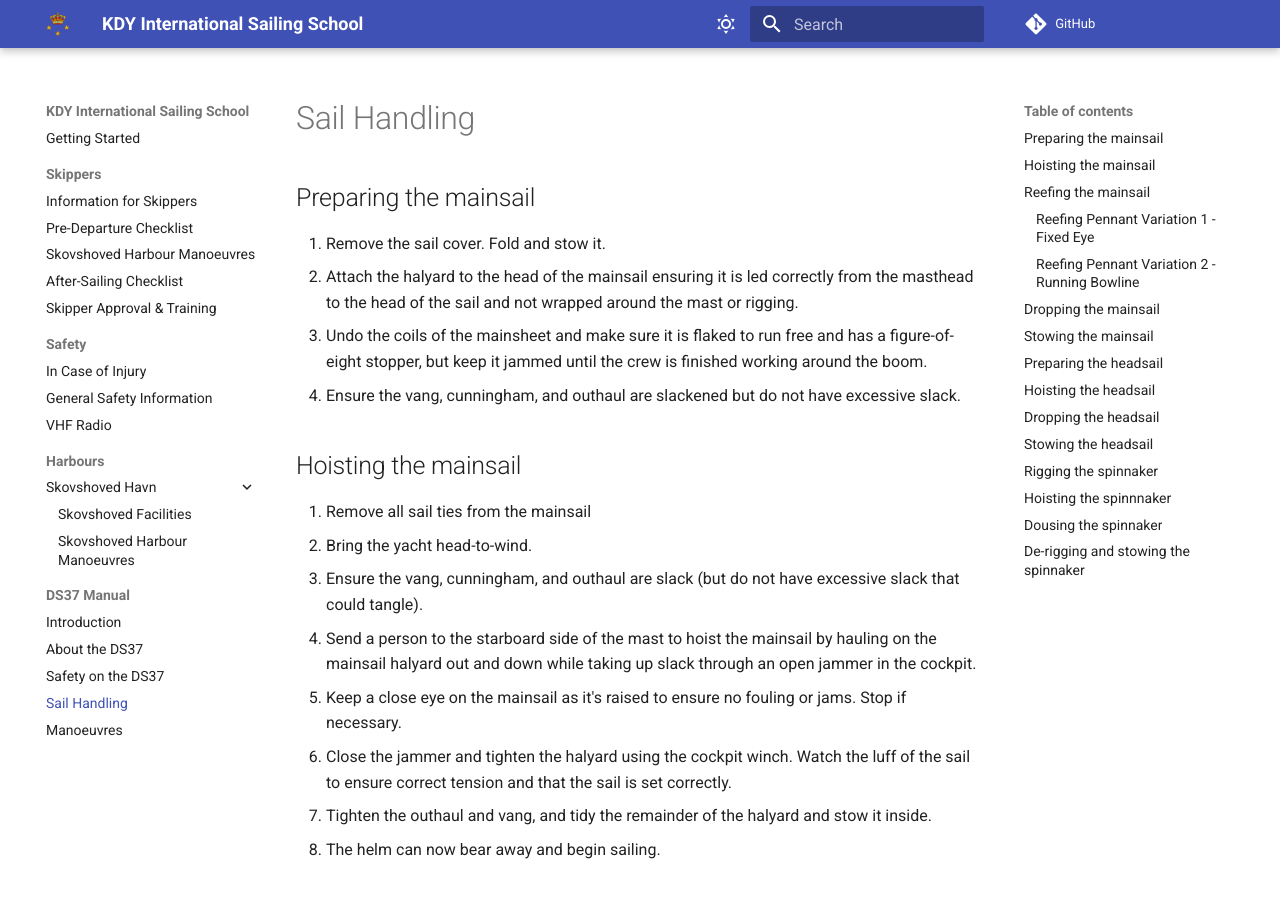
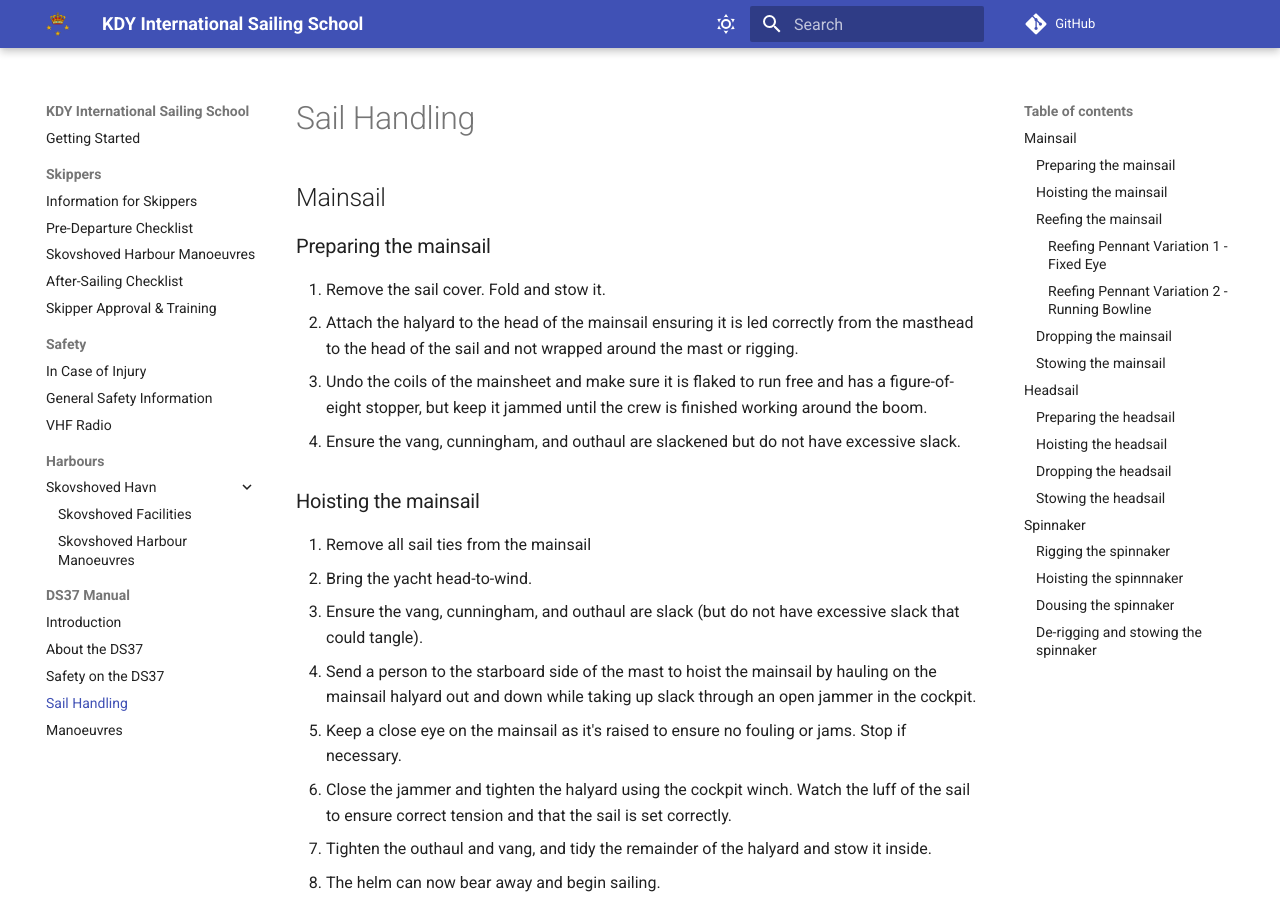
Before and after one commit to x123/kdy-iss, an MkDocs documentation site: the page built from docs/sail-handling.md, in a window 1280 px wide and 900 px high. Built offline with MkDocs 1.6.1 and Material for MkDocs 9.7.7, drawn with Linux system fonts in a browser that asks for light colours; comment, search, counter and statistics services are not loaded.

Commit message:
sail handling sections

```diff
--- a/docs/sail-handling.md
+++ b/docs/sail-handling.md
@@ -1,4 +1,6 @@
-# Preparing the mainsail
+# Mainsail
+
+## Preparing the mainsail
 
 1. Remove the sail cover. Fold and stow it.
 2. Attach the halyard to the head of the mainsail ensuring it is led correctly
@@ -10,7 +12,7 @@
 4. Ensure the vang, cunningham, and outhaul are slackened but do not have
    excessive slack.
 
-# Hoisting the mainsail
+## Hoisting the mainsail
 
 1. Remove all sail ties from the mainsail
 2. Bring the yacht head-to-wind.
@@ -28,7 +30,7 @@
    it inside.
 8. The helm can now bear away and begin sailing.
 
-# Reefing the mainsail
+## Reefing the mainsail
 
 !!! Tip
 
@@ -67,7 +69,7 @@
     be **absolutely certain** to remove the reefing tidy lines prior to shaking out
     the reef and raising the mainsail. Failure to do so will rip the mainsail.
 
-## Reefing Pennant Variation 1 - Fixed Eye
+### Reefing Pennant Variation 1 - Fixed Eye
 
 1. Open the reefing pennant jammer
 2. Haul sufficient slack in by pulling on the reefing pennant at the end of the
@@ -79,7 +81,7 @@
    below the reefing cringle
 6. Secure with a fixed bowline.
 
-## Reefing Pennant Variation 2 - Running Bowline
+### Reefing Pennant Variation 2 - Running Bowline
 
 1. Open the reefing pennant jammer
 2. Haul sufficient slack in by pulling on the reefing pennant at the end of the
@@ -94,7 +96,7 @@
 *Below: A diagram illustrating Reefing Pennant Variation 2*
 ![Reefing Pennant Variation 2 diagram](img/reefing_pennant_diagram.png)
 
-# Dropping the mainsail
+## Dropping the mainsail
 
 1. Flake the mainsail halyard so that it will run out clean without fouling.
 2. Take a few wraps of the mainsail halyard around the winch, with the jammer
@@ -110,7 +112,7 @@
 8. Tidy the mainsail around the boom using sail ties.
 9. Coil and tidy the mainsail halyard and mainsheet.
 
-# Stowing the mainsail
+## Stowing the mainsail
 
 1. Push all of the mainsail to one side of the boom (the leeward side being
    generally easier).
@@ -121,7 +123,9 @@
 4. Secure the mainsail cover to protect the sail.
 5. Coil mainsheet in a gasket coil and fasten to hang under the boom.
 
-# Preparing the headsail
+# Headsail
+
+## Preparing the headsail
 
 1. Attach the headsail tack shackle directly to the D ring at the foot of the
    forestay. Ensure that when the sail is raised the shackle will not be
@@ -139,7 +143,7 @@
    car) and *outside* the shrouds. Finish each sheet with a bowline to the clew
    of the headsail.
 
-# Hoisting the headsail
+## Hoisting the headsail
 
 The DS37 has a simpled hanked on headsail with either a jib or genoa. Some jibs
 have battens, while others do not.
@@ -153,7 +157,7 @@ have battens, while others do not.
    winch. Watch the luff of the headsail to get the correct tension.
 6. Tidy the remainder of the halyard and stow it inside.
 
-# Dropping the headsail
+## Dropping the headsail
 
 1. Flake the headsail halyard so that it will run out clean without fouling.
 2. Take a few wraps of the headsail halyard around the winch, with the jammer
@@ -164,7 +168,7 @@ have battens, while others do not.
 5. Keep tension on the headsail sheet to prevent the sail going into the water.
 6. Coil up and tidy the halyard and sheets.
 
-# Stowing the headsail
+## Stowing the headsail
 
 1. Bring the headsail onto the dock.
 2. Stretch the foot of the sail along the dock.
@@ -175,18 +179,20 @@ have battens, while others do not.
 6. Use a webbing sail ties to hold the bundle fast.
 7. Stow the headsail in the cabin on the starboard berth.
 
-# Rigging the spinnaker
+# Spinnaker
+
+## Rigging the spinnaker
 
 TODO
 
-# Hoisting the spinnnaker
+## Hoisting the spinnnaker
 
 TODO
 
-# Dousing the spinnaker
+## Dousing the spinnaker
 
 TODO
 
-# De-rigging and stowing the spinnaker
+## De-rigging and stowing the spinnaker
 
 TODO
```
